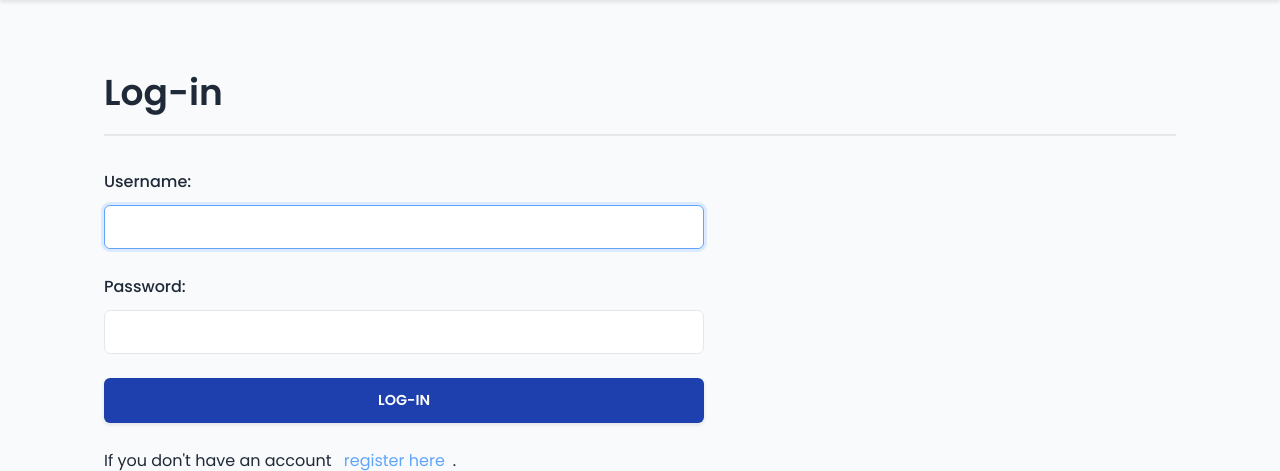
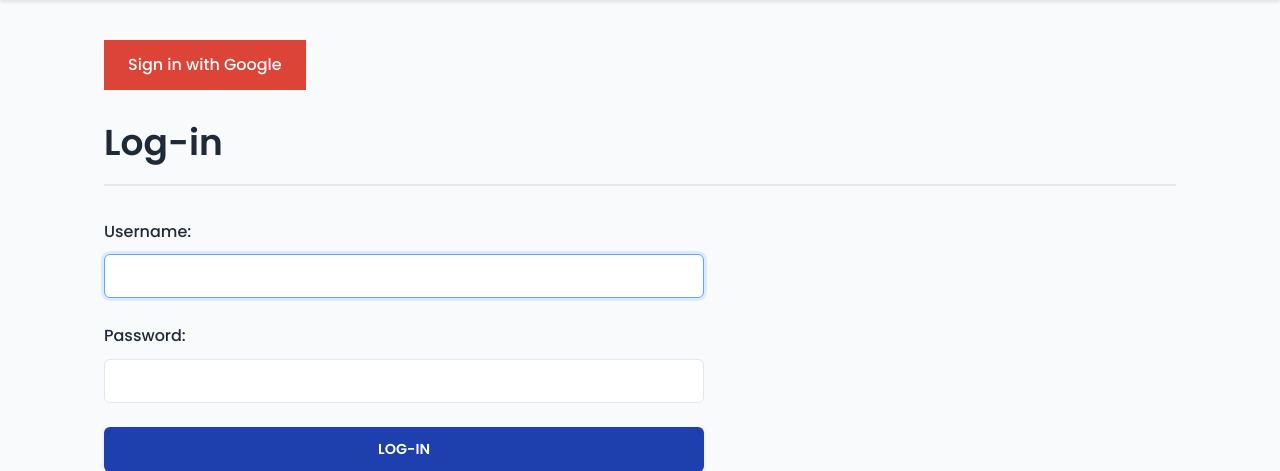
Before and after one commit to HashimThePassionate/Django-Projects-Hub, a Django app: page /account/login/ in a window 1280 px wide. Shown: the part 74-545 px from the top of the page. Run offline with Django 5.2, Linux system fonts and the light colour scheme; parts of the project's set-up code (start-up, migrations or seed data) failed here and were passed over.

Commit message:
📝 Django Social Authentications

```diff
--- a/02_social_application/account/templates/registration/login.html
+++ b/02_social_application/account/templates/registration/login.html
@@ -3,6 +3,15 @@
 {% block title %}LOGIN{% endblock %}
 
 {% block content %}
+<div class="social">
+  <ul>
+  <li class="google">
+  <a href="{% url "social:begin" "google-oauth2" %}">
+  Sign in with Google
+  </a>
+  </li>
+  </ul>
+</div>
   <h1>Log-in</h1>
   {% if form.errors %}
     <p>
--- a/02_social_application/bookmarks/urls.py
+++ b/02_social_application/bookmarks/urls.py
@@ -22,10 +22,11 @@
 urlpatterns = [
     path('admin/', admin.site.urls),
     path('account/', include('account.urls')),
+    path('social-auth/', include('social_django.urls', namespace='social')),
 ]
 
 if settings.DEBUG:
- urlpatterns += static(
- settings.MEDIA_URL,
- document_root=settings.MEDIA_ROOT
- )
+    urlpatterns += static(
+        settings.MEDIA_URL,
+        document_root=settings.MEDIA_ROOT
+    )
```
Also changed, not shown: 02_social_application/bookmarks/settings.py (+14 -8 lines), 1 other file.
